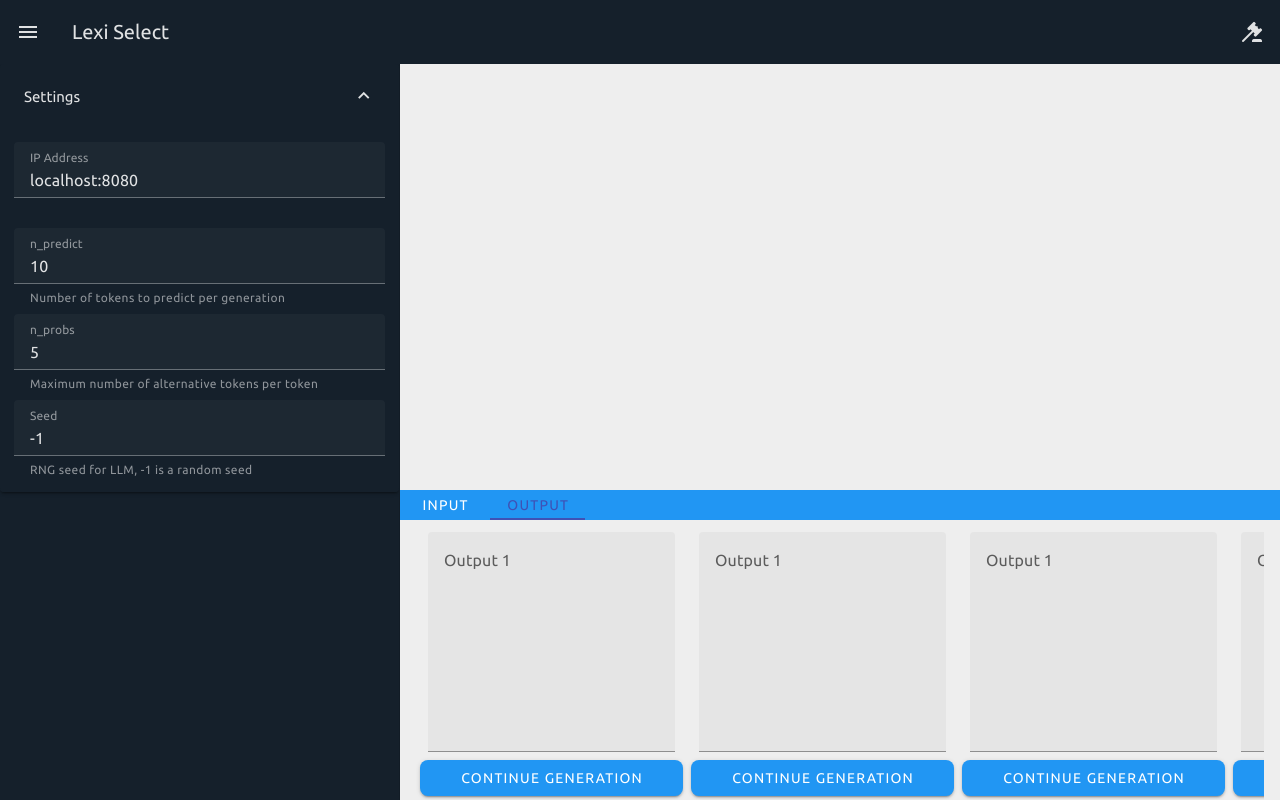
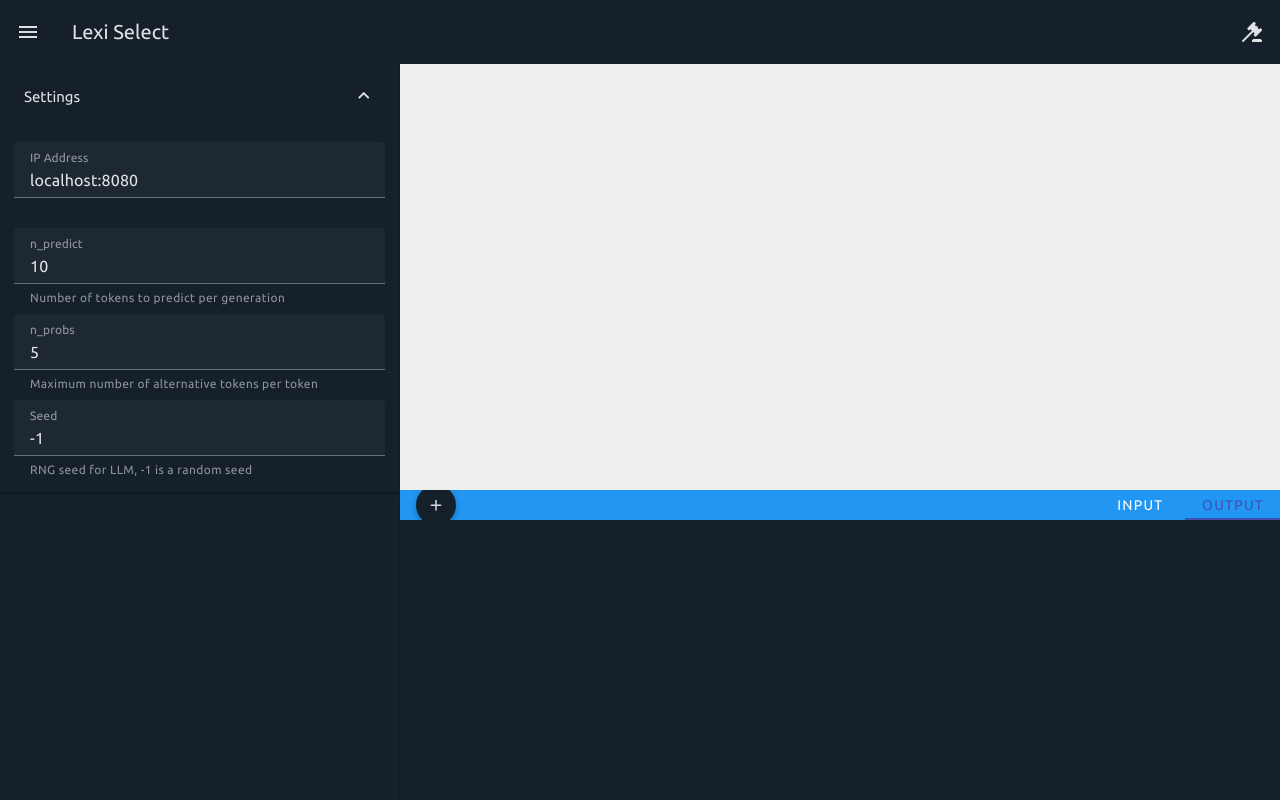
Before and after one commit to dhibbin/LexiSelect, a Vue app: page / in a window 1280 px wide. Both pictures are taken after a click on the tab "OUTPUT". Built offline with nearby package versions, Linux system fonts and the light colour scheme.

Commit message:
Finally correctly watching branches

```diff
--- a/src/App.vue
+++ b/src/App.vue
@@ -19,7 +19,10 @@
       <SideBar />
     </v-navigation-drawer>
 
-    <TextBar @on-generation-recieved="onGenerationRecieved" />
+    <TextBar
+      :branch-tokens="outputs"
+      @on-generation-recieved="onGenerationRecieved"
+    />
 
 
     <v-main
@@ -28,6 +31,7 @@
     >
       <TextTree
         :response-l-l-m="latestResponse"
+        @update-outputs="updateOutputs"
       />
     </v-main>
   </v-app>
@@ -40,20 +44,27 @@ import TextBar from './components/TextBar.vue'
 import TextTree from './components/TextTree.vue'
 import testResponse from './assets/testResponse.json'
 import { defaultLlamaInterface, type LlamaInterface } from './objects/LlamaInterface';
+import type { TreeToken } from './components/TextBranch.vue'
+
 
 const drawer : Ref<boolean> = ref(true)
 const paragraph : Ref<string> = ref("")
 const latestResponse : Ref<LlamaInterface> = ref(defaultLlamaInterface())
+const outputs : Ref<(TreeToken[] | null)[]> = ref([])
 let number = 0
 
 function onGenerationRecieved(value : LlamaInterface) : void {
-	paragraph.value = value.content
-	latestResponse.value = value
+  paragraph.value = value.content
+  latestResponse.value = value
 }
 
 function sendTestJson() : void {
-	latestResponse.value = JSON.parse(JSON.stringify(testResponse))
+  latestResponse.value = JSON.parse(JSON.stringify(testResponse))
   latestResponse.value.content += (number++).toString()
+}
+
+function updateOutputs(newOutputs : (TreeToken[] | null)[]) : void {
+  outputs.value = newOutputs
 }
 
 
--- a/src/components/TextBar.vue
+++ b/src/components/TextBar.vue
@@ -1,13 +1,17 @@
 <template>
   <v-app-bar
-    color="background"
+    color="surface"
     :height="280"
     location="bottom"
-    class="d-flex pa-0 ma-0"
     flat
   >
-    <v-container>
-      <v-tabs-window v-model="topLevelTab">
+    <v-container
+      class="pa-0"
+    >
+      <v-tabs-window
+        v-model="topLevelTab"
+        class="pa-0"
+      >
         <v-tabs-window-item value="input">
           <v-row no-gutters>
             <v-col
@@ -61,11 +65,11 @@
           class="pa-0"
         >
           <v-sheet
-            class="d-flex flex-nowrap bg-background pa-0"
+            class="d-flex flex-nowrap bg-surface pa-0"
             style="overflow-x: scroll;"
           >
             <v-col
-              v-for="(number, index) in [1,2,3,4,5,6]"
+              v-for="(_, index) in outputs"
               :key="index"
               class="pa-1"
               cols="auto"
@@ -73,6 +77,7 @@
             >
               <v-row no-gutters>
                 <v-textarea
+                  v-model="outputs[index]"
                   class="fill-height d-flex flex-column pa-2"
                   label="Output 1"
                   rows="8"
@@ -114,6 +119,13 @@
       rounded="lg"
       style="width: 100%;"
     >
+      <v-fab
+        class="ms-4"
+        icon="mdi-plus"
+        location="start"
+        size="small"
+        offset
+      />
       <v-tab value="input">
         Input
       </v-tab>
@@ -126,13 +138,19 @@
 
 <script setup lang="ts">
 import { LLMService } from '@/objects/LLMService';
-import { ref, type Ref } from 'vue';
+import { ref, type Ref, watch } from 'vue';
+import type { TreeToken } from './TextBranch.vue'
 
 const userPrompt : Ref<string> = ref("Write a story about a man named Stanley")
 const systemPrompt : Ref<string> = ref("You are a talented writing assistant. Always respond by incorporating the instructions into expertly written prose that is highly detailed, evocative, vivid and engaging.");
 const topLevelTab = ref("input")
+const outputs : Ref<string[]> = ref([])
 
 const textBarEmits = defineEmits(["onGenerationRecieved"])
+
+const props = defineProps<{
+  branchTokens : (TreeToken[] | null)[],
+}>()
 
 async function attemptLLMGeneration() : Promise<void> {
   try {
@@ -144,6 +162,17 @@ async function attemptLLMGeneration() : Promise<void> {
   }
 }
 
+watch(() => props.branchTokens, () => {
+  console.log("new outputs received")
+  for (let i = 0; i < props.branchTokens.length; i++) {
+    if (props.branchTokens[i] !== null) {
+      outputs.value.push(props.branchTokens[i]!.map((t : TreeToken) => t.completionProb.content).join(''))
+    }
+  }
+})
+
+
+
 
 </script>
 
--- a/src/components/TextTree.vue
+++ b/src/components/TextTree.vue
@@ -56,8 +56,9 @@ watch(() => props.responseLLM, () => {
 
 watch(() => branches.value, () => {
   let outputs : (TreeToken[] | null)[] = branches.value.map((v : BranchParameters) => v.totalTokens);
+  console.log("branches changed")
   emits("updateOutputs", outputs)
-})
+}, {deep : true})
 
 function newBranch(tokens : TreeToken[]) : void {
   console.log("Recieved ", tokens.length, " tokens")
@@ -76,7 +77,6 @@ function handleScroll(target : EventTarget | null) : void {
 
 function updateTokens(tokens : TreeToken[], index : number) : void {
   branches.value[index].totalTokens = tokens
-  console.log("change tokens in branch", index)
 }
 
 
```
